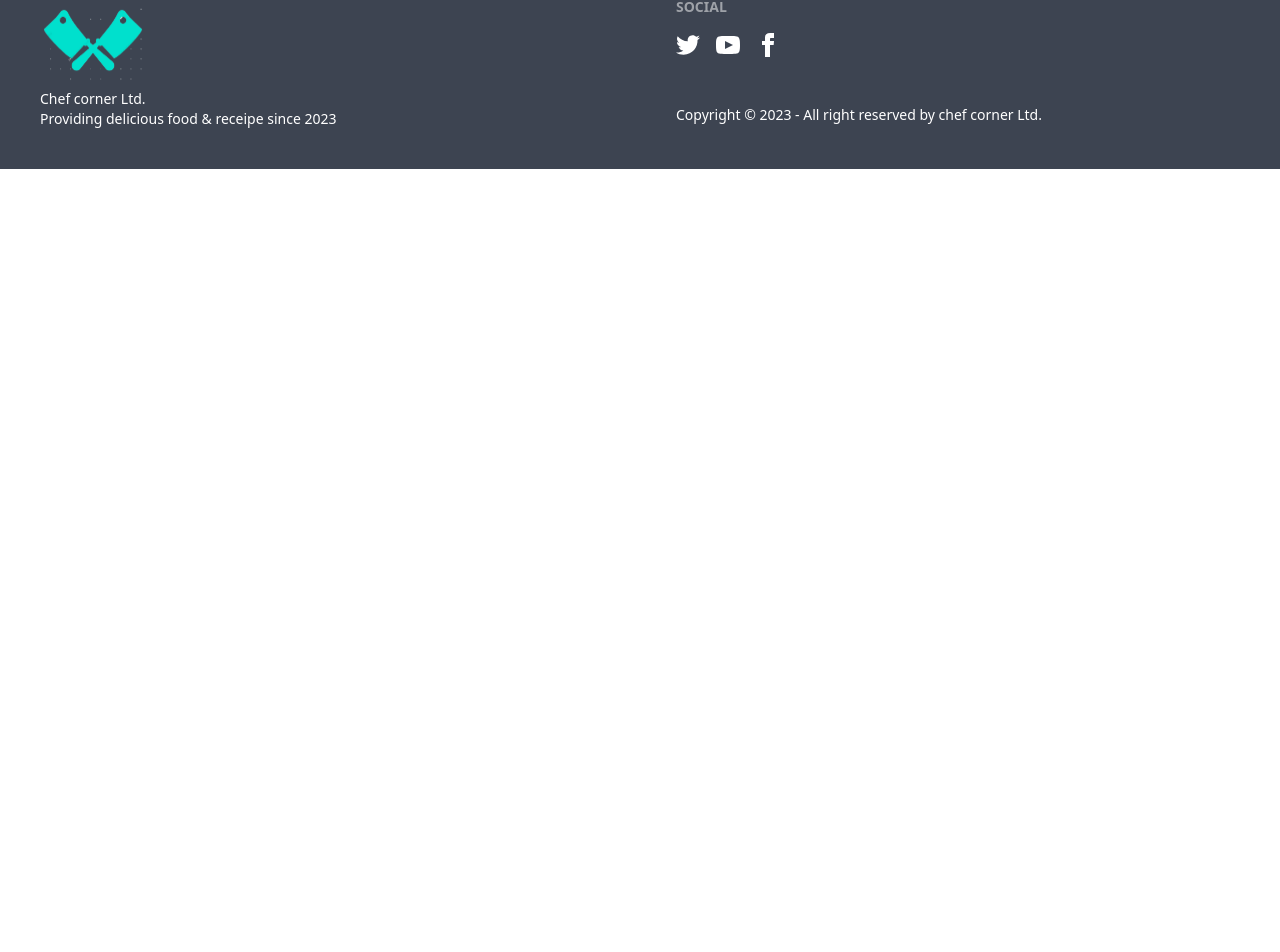
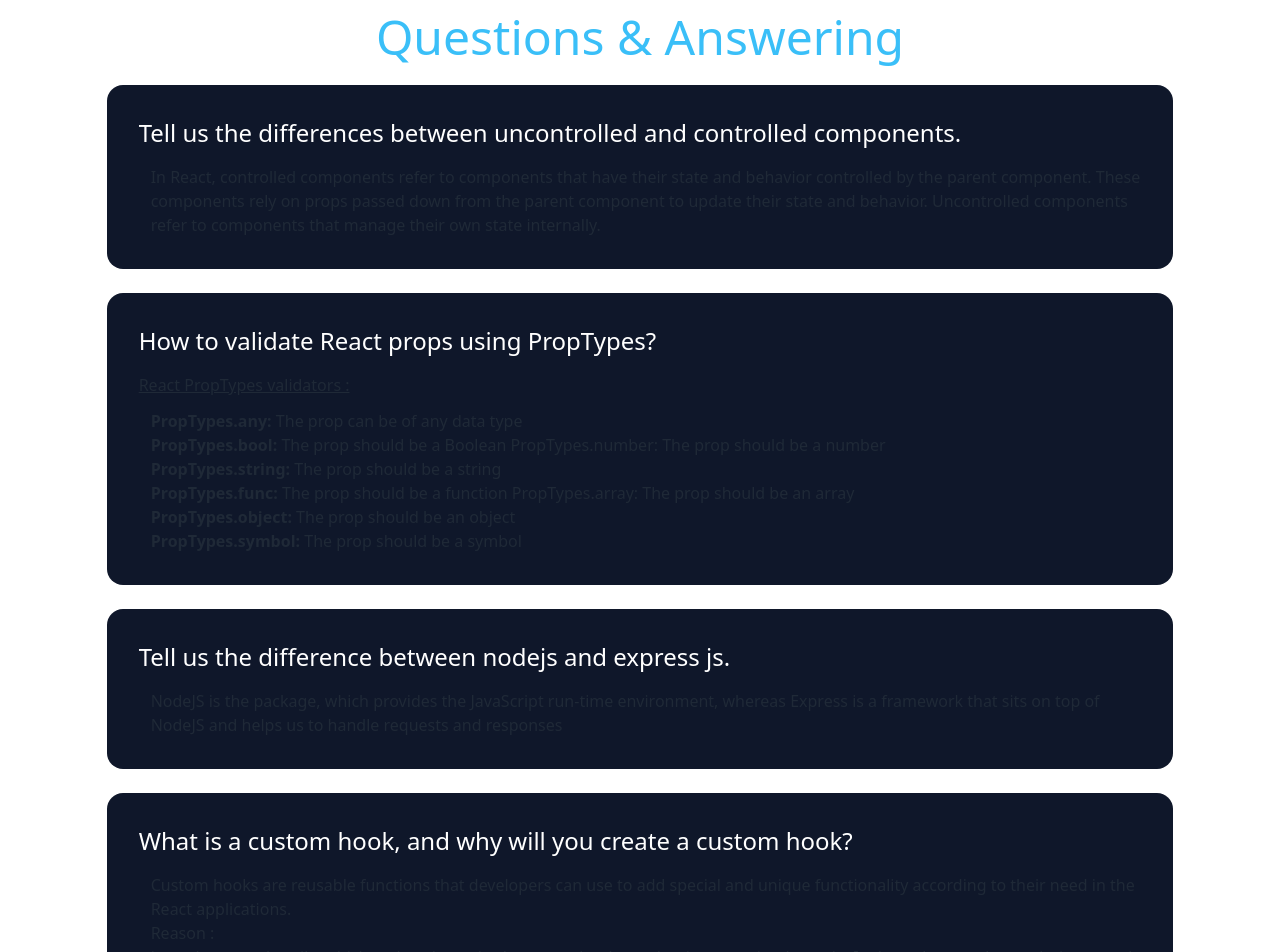
Before and after one commit to tahmidhasantanoy/Chef-Corner-Client, a React (Vite) app: page /blogs in a window 1280 px wide. Shown: the part 131-1083 px from the top of the page. Before the commit the page ends 800 px from the top, so only its background shows below. Built offline with nearby package versions, Linux system fonts and the light colour scheme; no server answers.

Commit message:
React lazy load applied

```diff
--- a/package.json
+++ b/package.json
@@ -17,6 +17,8 @@
     "react": "^18.2.0",
     "react-dom": "^18.2.0",
     "react-icons": "^4.8.0",
+    "react-lazy-load": "^4.0.1",
+    "react-lazy-load-image-component": "^1.5.6",
     "react-router-dom": "^6.11.0",
     "react-toastify": "^9.1.2",
     "sort-by": "^1.2.0"
--- a/src/Pages/Blogs/Blogs.jsx
+++ b/src/Pages/Blogs/Blogs.jsx
@@ -1,11 +1,59 @@
 // import React from 'react';
 
 const Blogs = () => {
-    return (
-        <div>
-            Blogs
-        </div>
-    );
+  return (
+    <div className="my-20">
+        <h2 className="text-5xl text-center text-info">Questions & Answering</h2>
+      <div className="card w-10/12 mx-auto bg-slate-900 m-6 p-8">
+        <h3 className="text-white text-2xl mb-4">
+          Tell us the differences between uncontrolled and controlled
+          components.
+        </h3>
+        <p className="ml-3">
+          In React, controlled components refer to components that have their
+          state and behavior controlled by the parent component. These
+          components rely on props passed down from the parent component to
+          update their state and behavior. Uncontrolled components refer to
+          components that manage their own state internally.
+        </p>
+      </div>
+      <div className="card w-10/12 mx-auto bg-slate-900 m-6 p-8">
+        <h3 className="text-white text-2xl mb-4">How to validate React props using PropTypes?</h3>
+        <h4 className="mb-3 underline">React PropTypes validators :</h4>
+        <p className="ml-3">
+          <span className="font-bold">PropTypes.any:</span> The prop can be of any data type <br />
+          <span className="font-bold">PropTypes.bool:</span> The prop should be a Boolean PropTypes.number: The prop should be a number <br />
+          <span className="font-bold">PropTypes.string:</span> The prop should be a string  <br />
+          <span className="font-bold">PropTypes.func:</span> The prop
+          should be a function PropTypes.array: The prop should be an array <br />
+          <span className="font-bold">PropTypes.object:</span> The prop should be an object  <br />
+          <span className="font-bold">PropTypes.symbol:</span> The prop should be a symbol
+        </p>
+      </div>
+      <div className="card w-10/12 mx-auto bg-slate-900 m-6 p-8">
+        <h3 className="text-white text-2xl mb-4">Tell us the difference between nodejs and express js.</h3>
+        <p className="ml-3">
+          NodeJS is the package, which provides the JavaScript run-time
+          environment, whereas Express is a framework that sits on top of NodeJS
+          and helps us to handle requests and responses
+        </p>
+      </div>
+      <div className="card w-10/12 mx-auto bg-slate-900 m-6 p-8">
+        <h3 className="text-white text-2xl mb-4">What is a custom hook, and why will you create a custom hook?</h3>
+        <p className="ml-3">
+          Custom hooks are reusable functions that developers can use to add
+          special and unique functionality according to their need in the React
+          applications.
+          <br />
+          <span>Reason :</span> <br />
+          it can be reused easily, which makes the code cleaner and reduces the
+          time to write the code. It also enhances the rendering speed of the
+          code as a custom hook does not need to be rendered again and again
+          while rendering the whole code.
+        </p>
+      </div>
+    </div>
+  );
 };
 
 export default Blogs;
--- a/src/Pages/ChefRecipes/ChefReceipe.jsx
+++ b/src/Pages/ChefRecipes/ChefReceipe.jsx
@@ -3,38 +3,48 @@
 import { FaGlassCheers, FaThumbsUp } from "react-icons/fa";
 import { useLoaderData } from "react-router-dom";
 import Receipe from "./Receipe";
+import { LazyLoadImage } from 'react-lazy-load-image-component';
+
 
 const ChefReceipe = () => {
-  // const {id} = useParams()
   const specificShefData = useLoaderData();
-//   console.log(specificShefData);
 
-  const { bio, chefImage, chefName, experience, numRecipes,totalLikes,recipes } = specificShefData;
+  const {
+    bio,
+    chefImage,
+    chefName,
+    experience,
+    numRecipes,
+    totalLikes,
+    recipes,
+  } = specificShefData;
   return (
+    // Chef receipe Banner
     <div>
      <div className="hero min-h-screen bg-base-200">
         <div className="hero-content flex-col lg:flex-row-reverse">
-        <img
-          src={chefImage}
-          className="max-w-sm rounded-lg shadow-2xl"
-        />
+          <LazyLoadImage src={chefImage} className="max-w-sm rounded-lg shadow-2xl" />
           <div>
             <h1 className="text-5xl font-bold">{chefName}</h1>
             <p className="mt-2">{experience} experience</p>
-          <p className="py-6">
-            {bio}
-          </p>
-          <button className="btn btn-info text-white mr-2"><FaThumbsUp style={{fontSize:"1.5rem"}} className="mr-2" /> {totalLikes}</button>
-          <button className="btn btn-info text-white ml-2"><FaGlassCheers style={{fontSize:"1.5rem"}} className="mr-2" /> {numRecipes}</button>
+            <p className="py-6">{bio}</p>
+            <button className="btn btn-info text-white mr-2">
+              <FaThumbsUp style={{ fontSize: "1.5rem" }} className="mr-2" />{" "}
+              {totalLikes}
+            </button>
+            <button className="btn btn-info text-white ml-2">
+              <FaGlassCheers style={{ fontSize: "1.5rem" }} className="mr-2" />{" "}
+              {numRecipes}
+            </button>
           </div>
         </div>
       </div>
 
       {/* recepies */}
       <div className="grid xs:grid-cols-1 sm:grid-cols-2 md:grid-cols-1 lg:grid-cols-3 gap-20 mx-20 my-5">
-    {
-        recipes.map((receipe,idx) => <Receipe key={idx} receipe={receipe}></Receipe>)
-    }
+        {recipes.map((receipe, idx) => (
+          <Receipe key={idx} receipe={receipe}></Receipe>
+        ))}
       </div>
     </div>
   );
--- a/src/Pages/Home/Home/Home.jsx
+++ b/src/Pages/Home/Home/Home.jsx
@@ -60,7 +60,7 @@ const Home = () => {
               <div>
                 <h1 className="text-5xl font-bold">ATTRACTIVE FLAVORS!</h1>
                 <p className="py-6">
-                  Food is often prettiest when it's most delicious and looks
+                  Food is often prettiest when it is most delicious and looks
                   full and abundant — at peak freshness and cooked well.We are
                   certified for this.
                 </p>
--- a/src/firebase/firebse.init.js
+++ b/src/firebase/firebse.init.js
@@ -3,7 +3,6 @@ import { initializeApp } from "firebase/app";
 // TODO: Add SDKs for Firebase products that you want to use
 // https://firebase.google.com/docs/web/setup#available-libraries
 
-console.log(import.meta.env.VITE_SOME_KEY);
 // Your web app's Firebase configuration
 const firebaseConfig = {
   apiKey: import.meta.env.VITE_APIKEY,
```
Also changed, not shown: 1 other file (tests, documents, lock files or other folders). Lines whose indentation alone changed are shown as unchanged.
